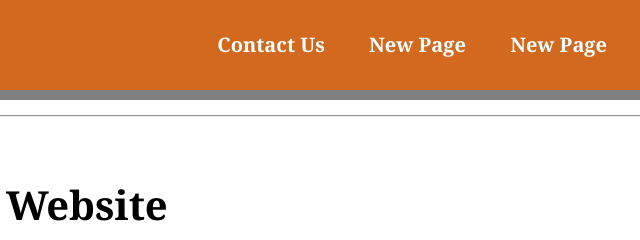
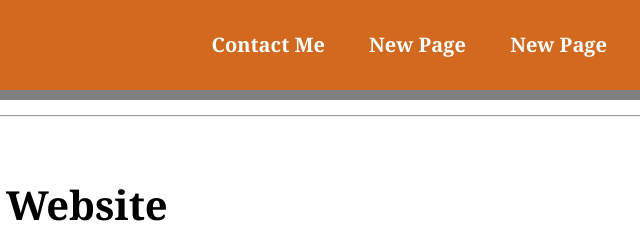
Before and after one commit to jkwalsh127/site-landing-page, a plain HTML site: page index.html in a window 1280 px wide. Shown: the top 240 px of the page, 589-1229 px from the left. Drawn offline with Linux system fonts and the light colour scheme.

Commit message:
Changed 'contact us' to 'contact me'.

```diff
--- a/index.html
+++ b/index.html
@@ -11,7 +11,7 @@
         <nav>
             <ul>
                 <li>
-                    <a href="#contact-form">Contact Us</a>
+                    <a href="#contact-form">Contact Me</a>
                 </li>
                 <li>
                     <a href="#">New Page</a>
```
